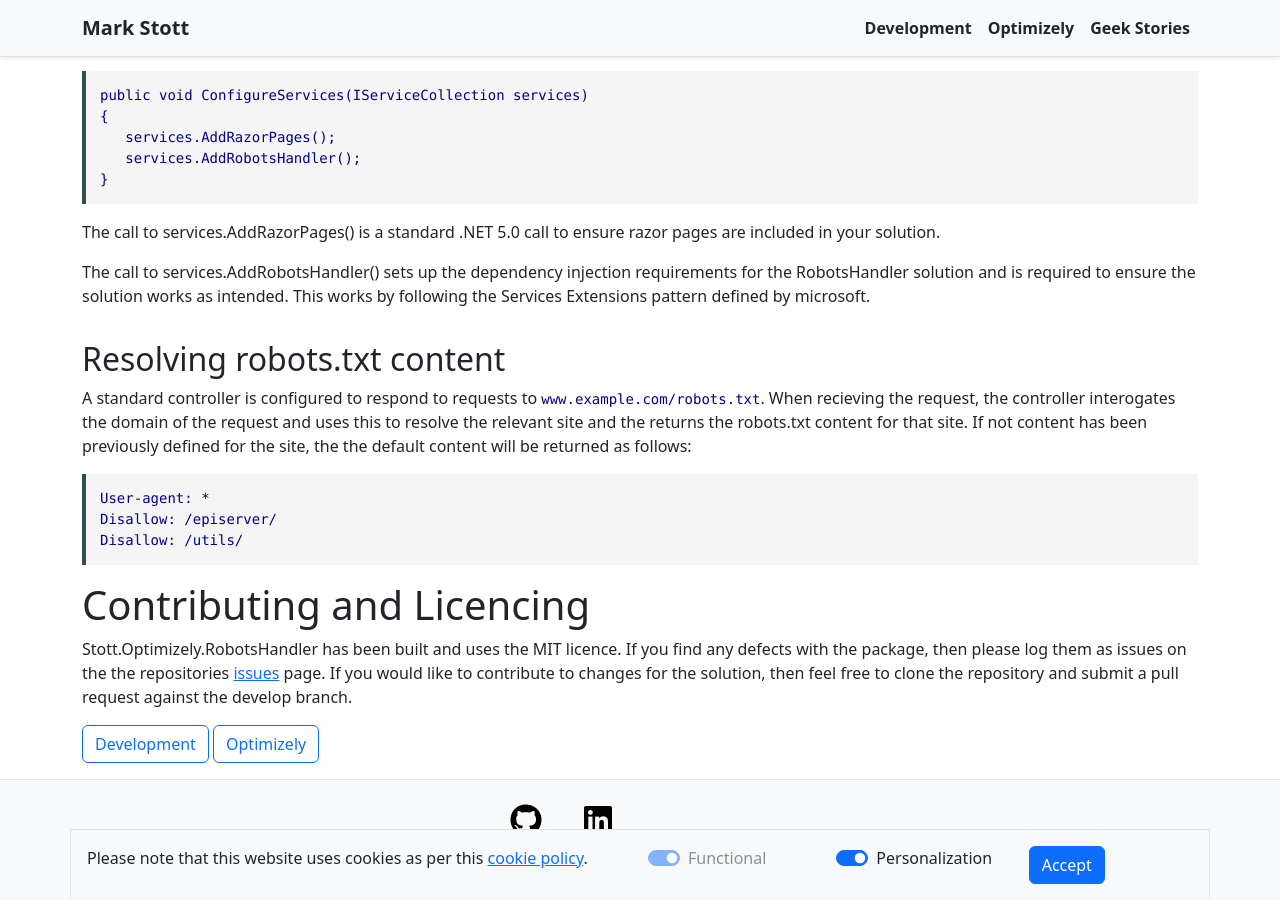
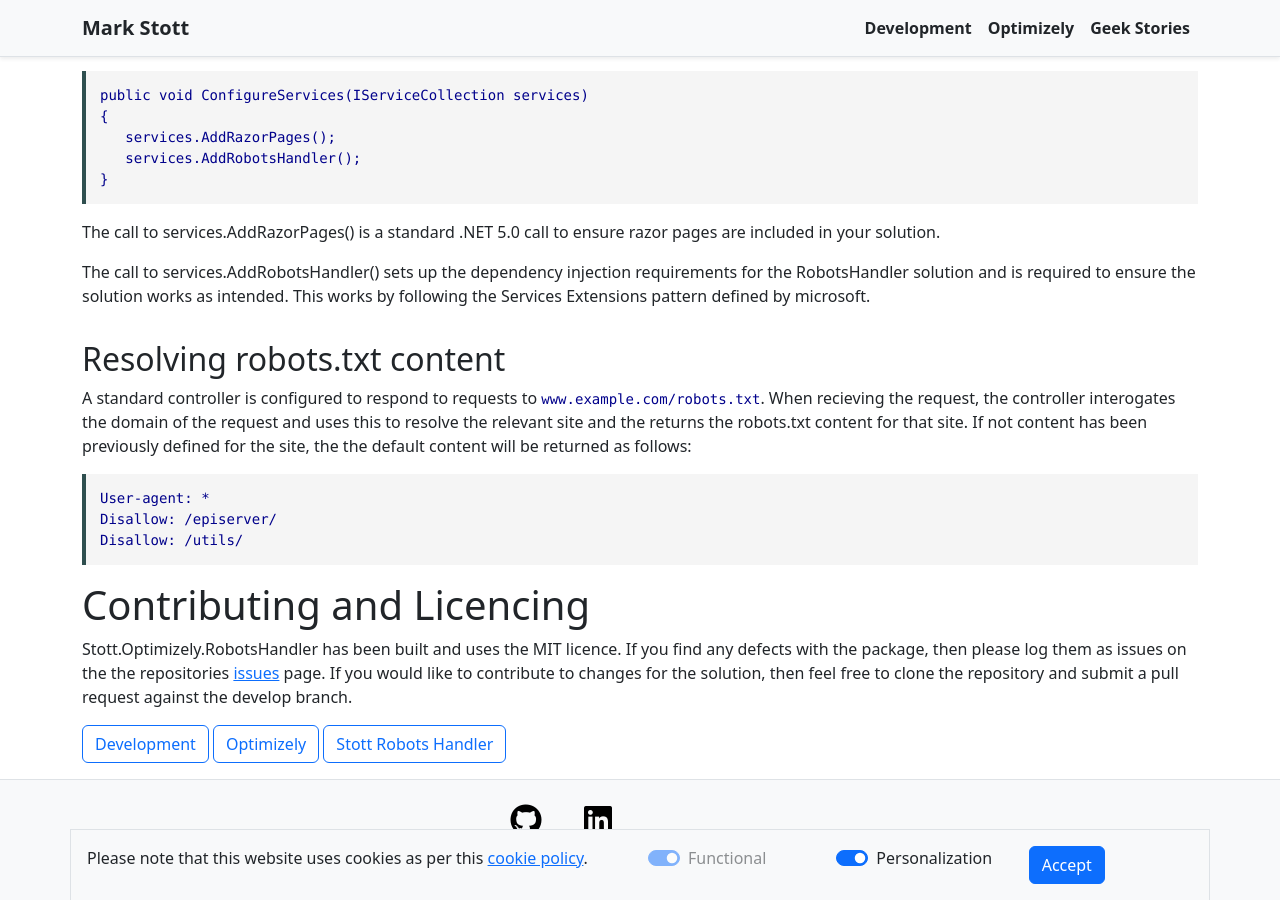
Before and after one commit to GeekInTheNorth/GeekInTheNorth.github.io, a Jekyll site: the page built from _posts/2021-12-15-a-robots-txt-handler-for-optimizely-cms-12.md, in a window 1280 px wide and 900 px high, scrolled down 1790 px. Built offline with Jekyll 4.4.1, drawn with Linux system fonts in a browser that asks for light colours.

Commit message:
Add 'Stott Robots Handler' to categories

```diff
--- a/_posts/2021-12-15-a-robots-txt-handler-for-optimizely-cms-12.md
+++ b/_posts/2021-12-15-a-robots-txt-handler-for-optimizely-cms-12.md
@@ -6,6 +6,7 @@
 category:
   - Development
   - Optimizely
+  - "Stott Robots Handler"
 ---
 
 ## Stott.Optimizely.RobotsHandler v1.0.1 Released
```
